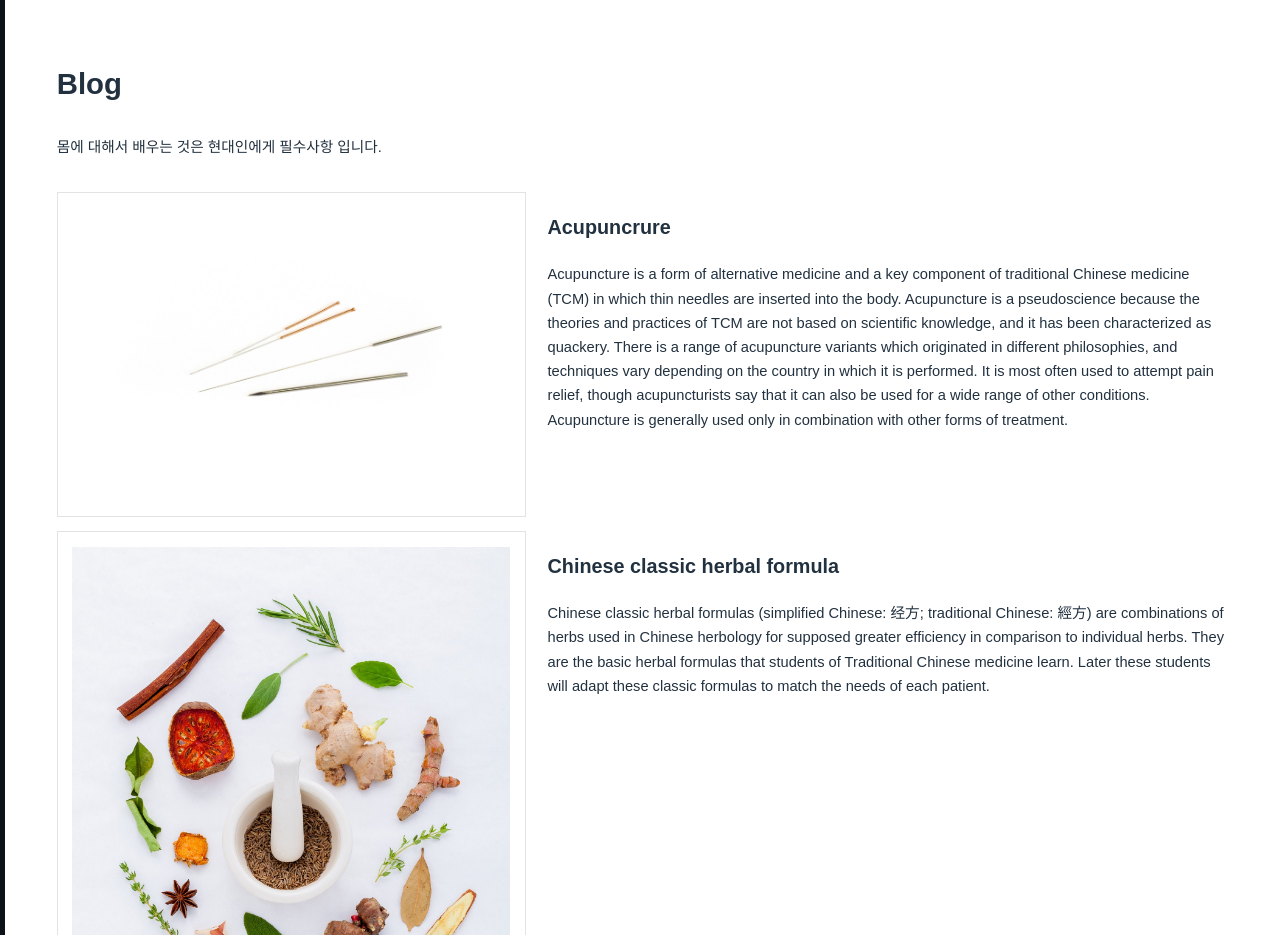
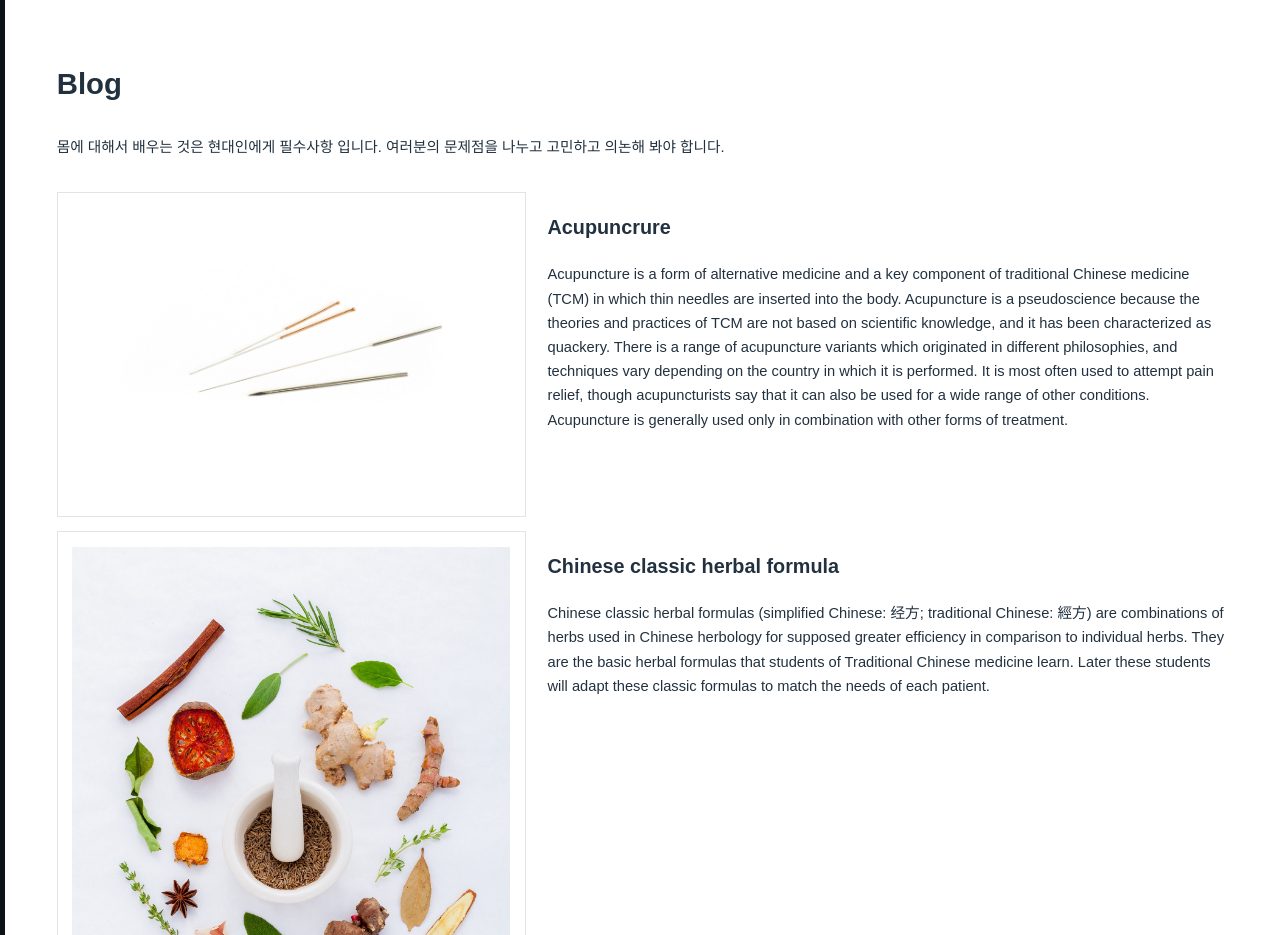
Before and after one commit to meayasohn/bodyidentity, a plain HTML site: page index.html in a window 1280 px wide. Shown: the part 1260-2195 px from the top of the page. Drawn offline with Linux system fonts and the light colour scheme.

Commit message:
update index.html

```diff
--- a/index.html
+++ b/index.html
@@ -63,7 +63,7 @@
                         <header>
                             <h1>Blog</h1>
                         </header>
-                        <p>몸에 대해서 배우는 것은 현대인에게 필수사항 입니다.</p>
+                        <p>몸에 대해서 배우는 것은 현대인에게 필수사항 입니다. 여러분의 문제점을 나누고 고민하고 의논해 봐야 합니다.</p>
                         <!-- <h2>Acupuncture Service</h2>
                         <p>추가 글을 적어 예정</p> -->
                         <section class="columns">
```
